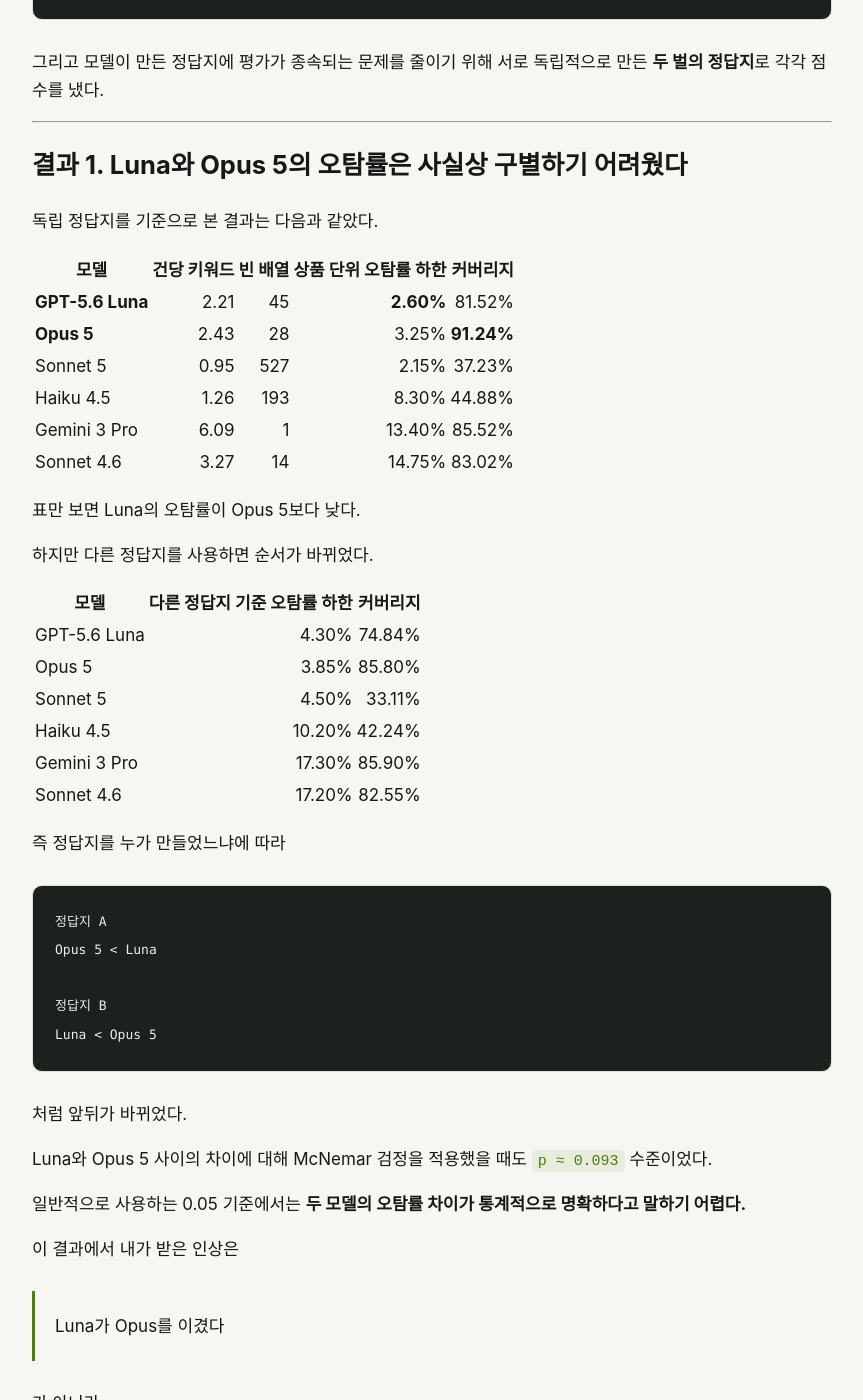
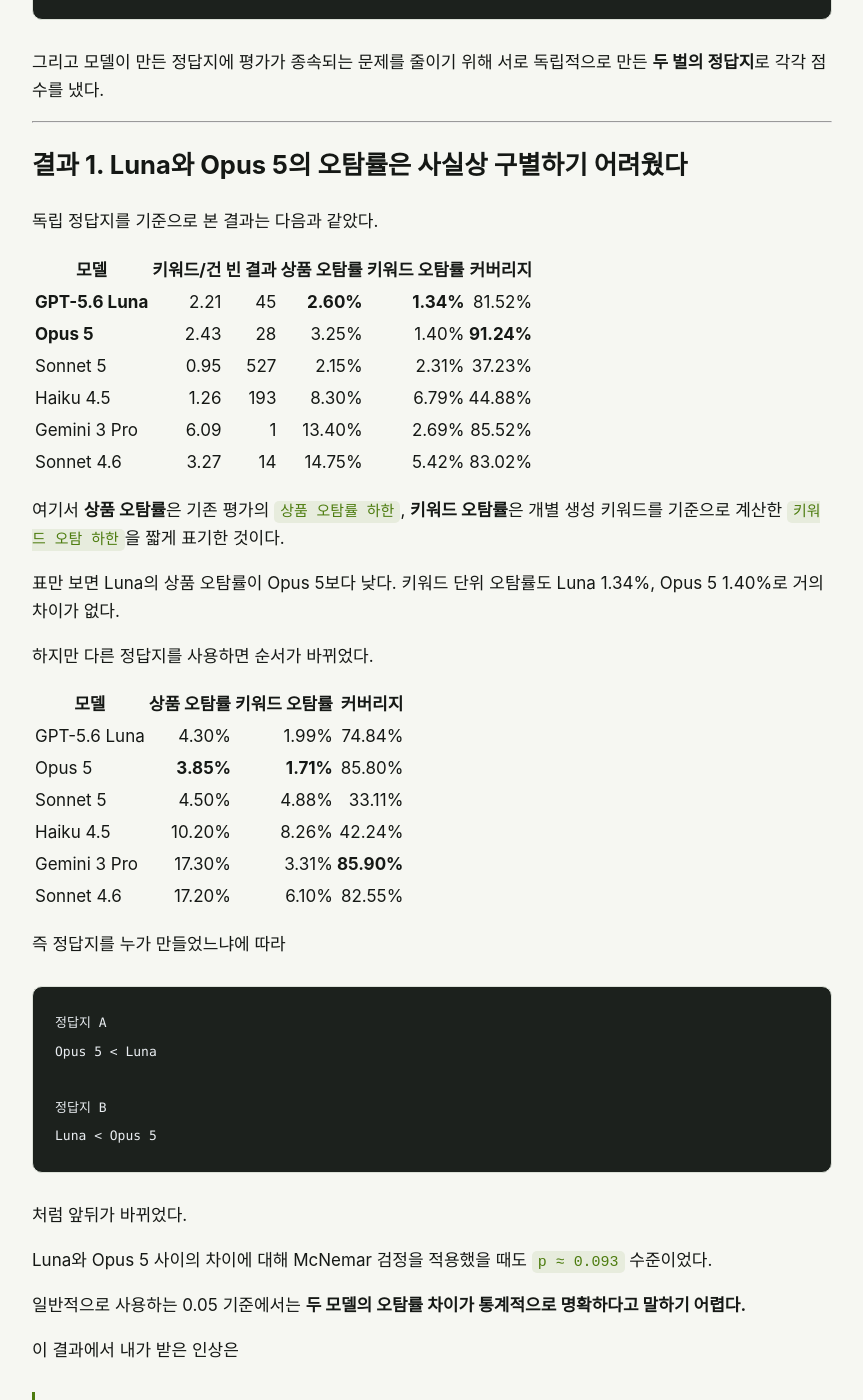
Before and after one commit to choi-jiwoong/choi-jiwoong.github.io, a Jekyll site: the page built from _posts/2026-09-04-ai-search-keyword-model-benchmark-luna.md, in a window 1280 px wide and 1400 px high, scrolled down 1965 px. Shown: the whole window, without its empty margins (208-1071 px from the left). Built offline with Jekyll 4.4.1, drawn with Linux system fonts in a browser that asks for light colours; some of the changed text lies outside the part shown.

Commit message:
Improve benchmark tables and restore false-positive metrics

```diff
--- a/_posts/2026-09-04-ai-search-keyword-model-benchmark-luna.md
+++ b/_posts/2026-09-04-ai-search-keyword-model-benchmark-luna.md
@@ -64,27 +64,29 @@
 
 독립 정답지를 기준으로 본 결과는 다음과 같았다.
 
-| 모델 | 건당 키워드 | 빈 배열 | 상품 단위 오탐률 하한 | 커버리지 |
-|---|---:|---:|---:|---:|
-| **GPT-5.6 Luna** | 2.21 | 45 | **2.60%** | 81.52% |
-| **Opus 5** | 2.43 | 28 | 3.25% | **91.24%** |
-| Sonnet 5 | 0.95 | 527 | 2.15% | 37.23% |
-| Haiku 4.5 | 1.26 | 193 | 8.30% | 44.88% |
-| Gemini 3 Pro | 6.09 | 1 | 13.40% | 85.52% |
-| Sonnet 4.6 | 3.27 | 14 | 14.75% | 83.02% |
+| 모델 | 키워드/건 | 빈 결과 | 상품 오탐률 | 키워드 오탐률 | 커버리지 |
+|---|---:|---:|---:|---:|---:|
+| **GPT-5.6 Luna** | 2.21 | 45 | **2.60%** | **1.34%** | 81.52% |
+| **Opus 5** | 2.43 | 28 | 3.25% | 1.40% | **91.24%** |
+| Sonnet 5 | 0.95 | 527 | 2.15% | 2.31% | 37.23% |
+| Haiku 4.5 | 1.26 | 193 | 8.30% | 6.79% | 44.88% |
+| Gemini 3 Pro | 6.09 | 1 | 13.40% | 2.69% | 85.52% |
+| Sonnet 4.6 | 3.27 | 14 | 14.75% | 5.42% | 83.02% |
 
-표만 보면 Luna의 오탐률이 Opus 5보다 낮다.
+여기서 **상품 오탐률**은 기존 평가의 `상품 오탐률 하한`, **키워드 오탐률**은 개별 생성 키워드를 기준으로 계산한 `키워드 오탐 하한`을 짧게 표기한 것이다.
+
+표만 보면 Luna의 상품 오탐률이 Opus 5보다 낮다. 키워드 단위 오탐률도 Luna 1.34%, Opus 5 1.40%로 거의 차이가 없다.
 
 하지만 다른 정답지를 사용하면 순서가 바뀌었다.
 
-| 모델 | 다른 정답지 기준 오탐률 하한 | 커버리지 |
-|---|---:|---:|
-| GPT-5.6 Luna | 4.30% | 74.84% |
-| Opus 5 | 3.85% | 85.80% |
-| Sonnet 5 | 4.50% | 33.11% |
-| Haiku 4.5 | 10.20% | 42.24% |
-| Gemini 3 Pro | 17.30% | 85.90% |
-| Sonnet 4.6 | 17.20% | 82.55% |
+| 모델 | 상품 오탐률 | 키워드 오탐률 | 커버리지 |
+|---|---:|---:|---:|
+| GPT-5.6 Luna | 4.30% | 1.99% | 74.84% |
+| Opus 5 | **3.85%** | **1.71%** | 85.80% |
+| Sonnet 5 | 4.50% | 4.88% | 33.11% |
+| Haiku 4.5 | 10.20% | 8.26% | 42.24% |
+| Gemini 3 Pro | 17.30% | 3.31% | **85.90%** |
+| Sonnet 4.6 | 17.20% | 6.10% | 82.55% |
 
 즉 정답지를 누가 만들었느냐에 따라
 
@@ -262,7 +264,7 @@
 
 그래서 Luna를 동일한 표본으로 세 번 실행했다.
 
-| Run | 건당 키워드 | 오탐률 하한 | 커버리지 |
+| Run | 키워드/건 | 상품 오탐률 | 커버리지 |
 |---|---:|---:|---:|
 | r1 | 2.21 | 4.30% | 74.84% |
 | r2 | 2.21 | 3.90% | 74.86% |
```
